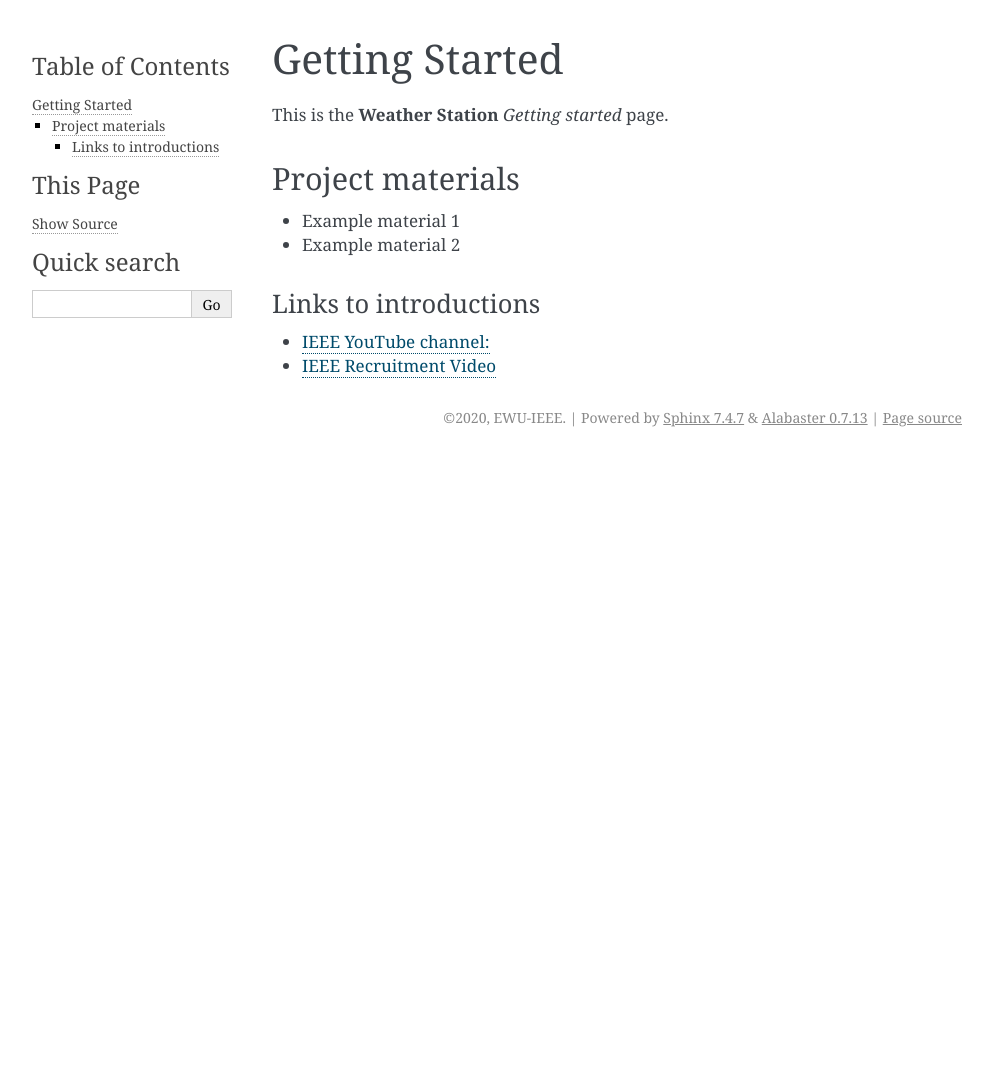
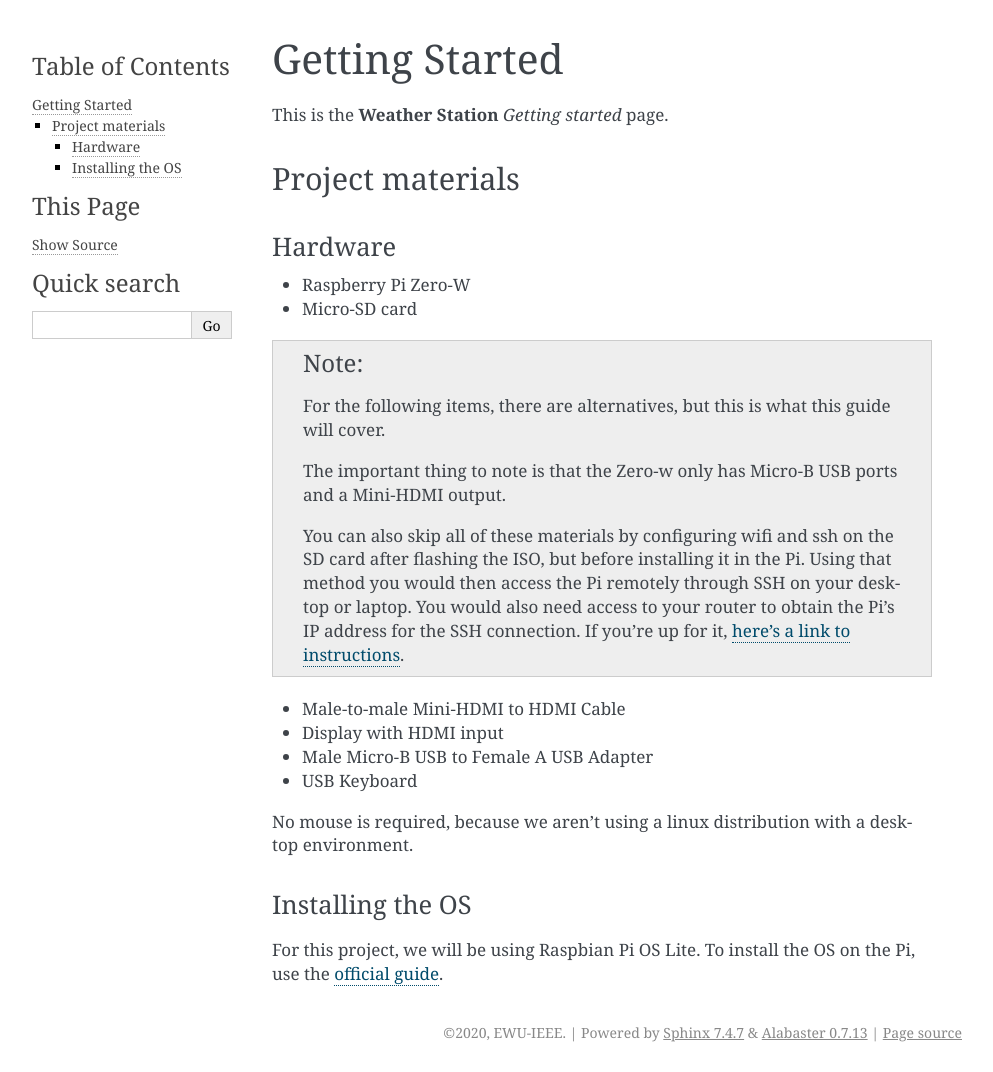
Before and after one commit to EWU-IEEE-Spokane/Weather-Station, a Sphinx documentation site: the page built from docs/getting_started.rst, in a window 1280 px wide. Shown: the whole page, without its empty margins (148-1141 px from the left). Built offline with Sphinx 7.4.7, drawn with Linux system fonts in a browser that asks for light colours; before the commit the page ends 900 px from its top, so only the background shows below that.

Commit message:
Updated 'Getting Started' page

```diff
--- a/docs/getting_started.rst
+++ b/docs/getting_started.rst
@@ -7,11 +7,27 @@ This is the **Weather Station** *Getting started* page.
 Project materials
 -----------------
 
-* Example material 1
-* Example material 2
+Hardware
+********
 
-Links to introductions
-**********************
+* Raspberry Pi Zero-W
+* Micro-SD card
 
-* `IEEE YouTube channel: <https://www.youtube.com/watch?v=dQw4w9WgXcQ>`_
-* `IEEE Recruitment Video <https://www.youtube.com/watch?v=lhcQhQ2hA2s>`_
+.. note::
+    For the following items, there are alternatives, but this is what this guide will cover.
+
+    The important thing to note is that the Zero-w only has Micro-B USB ports and a Mini-HDMI output.
+
+    You can also skip all of these materials by configuring wifi and ssh on the SD card after flashing the ISO, but before installing it in the Pi. Using that method you would then access the Pi remotely through SSH on your desktop or laptop. You would also need access to your router to obtain the Pi's IP address for the SSH connection. If you're up for it, `here's a link to instructions <https://peppe8o.com/install-raspberry-pi-os-lite-in-your-raspberry-pi/>`_.
+
+* Male-to-male Mini-HDMI to HDMI Cable
+* Display with HDMI input
+* Male Micro-B USB to Female A USB Adapter
+* USB Keyboard
+
+No mouse is required, because we aren't using a linux distribution with a desktop environment.
+
+Installing the OS
+*****************
+
+For this project, we will be using Raspbian Pi OS Lite. To install the OS on the Pi, use the `official guide <https://www.raspberrypi.org/documentation/installation/installing-images/>`_.
```
Also changed, not shown: 5 other files.
